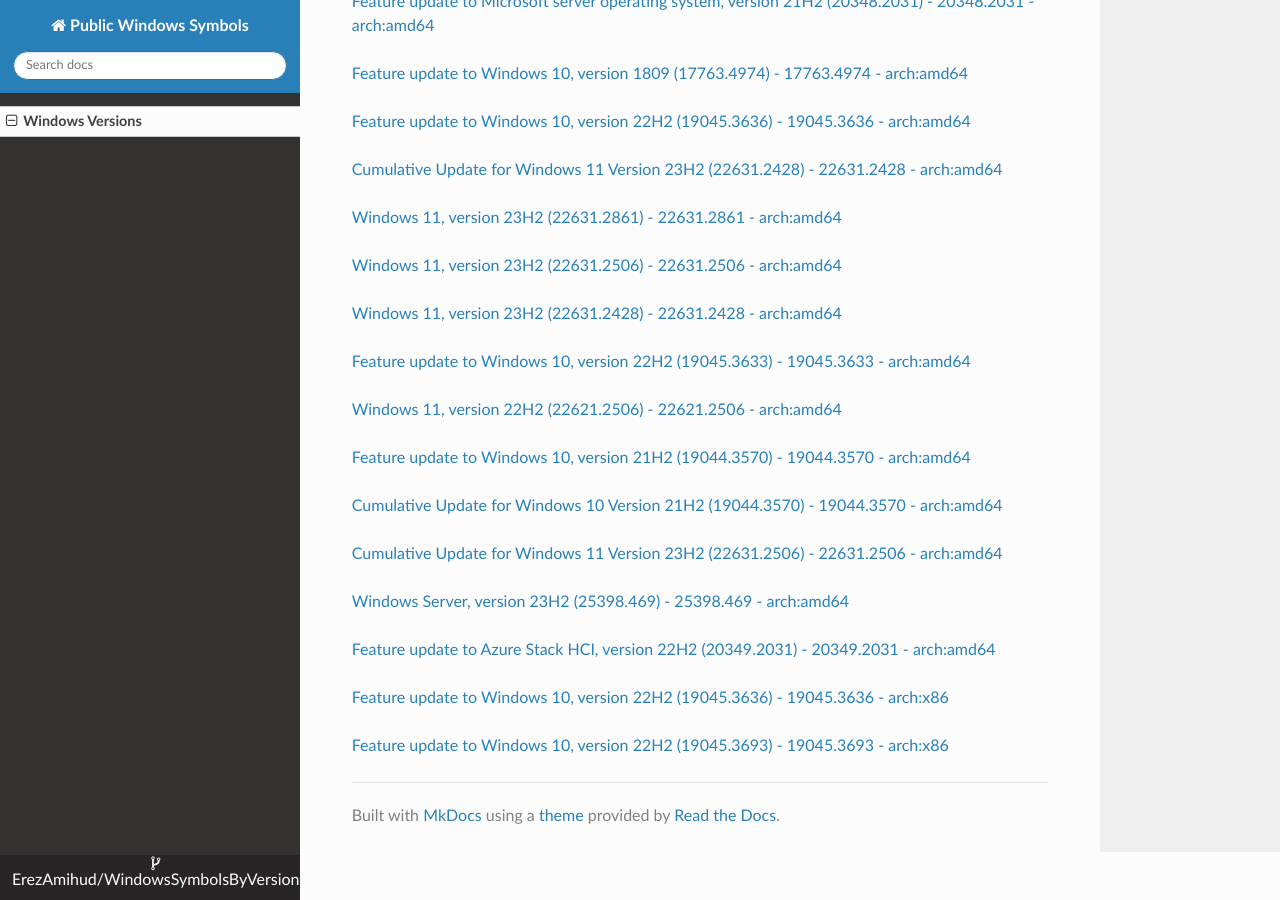
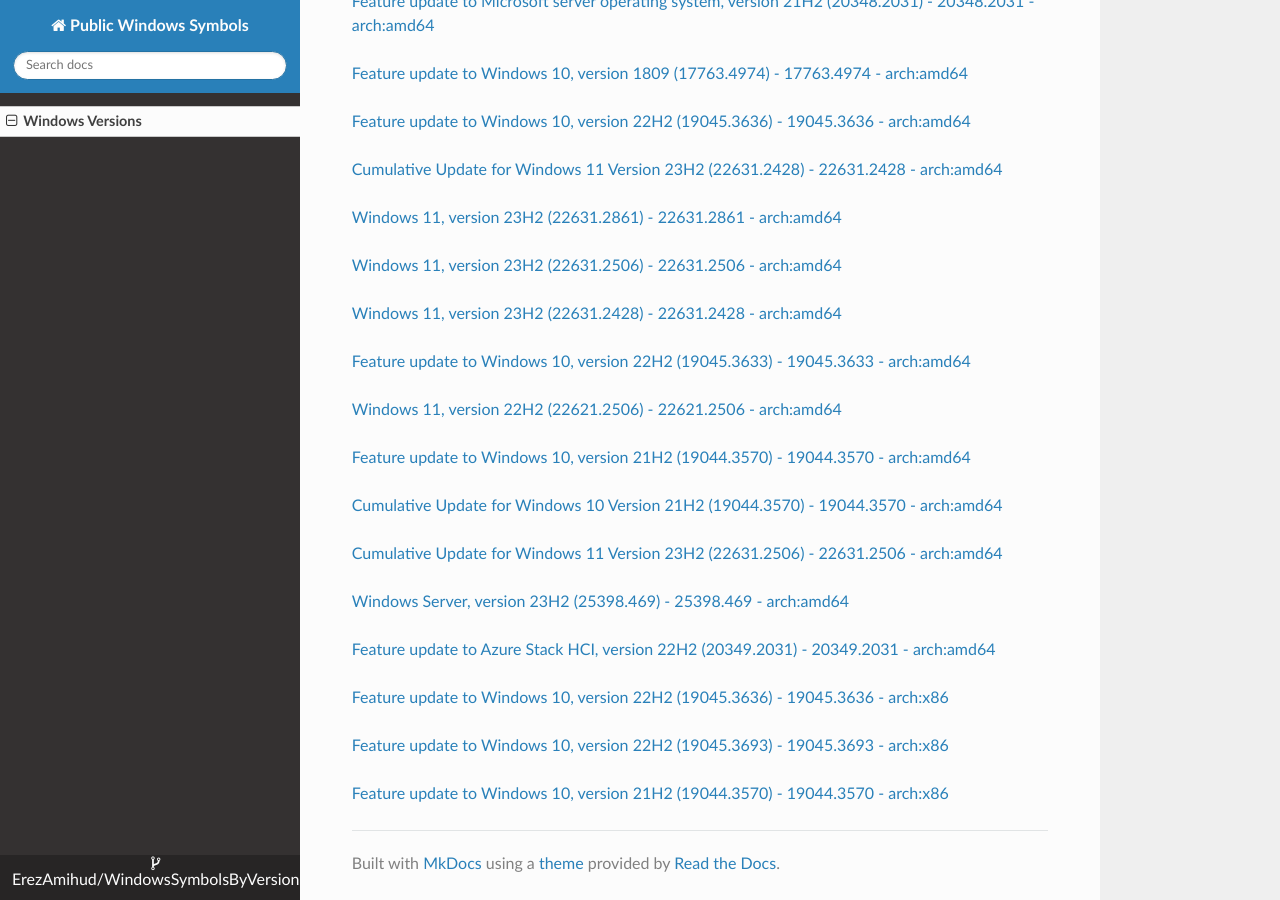
Before and after one commit to ErezAmihud/WindowsSymbolsByVersion, an MkDocs documentation site: the page built from docs/index.md, in a window 1280 px wide and 900 px high, scrolled down 22133 px. Built offline with MkDocs 1.6.1, drawn with Linux system fonts in a browser that asks for light colours; nearby versions of some CDN libraries.

Commit message:
Automated commit, add manifest for 427c43da-3ce5-4bb0-adff-a844d1ff8417

```diff
--- a/docs/index.md
+++ b/docs/index.md
@@ -1240,3 +1240,6 @@
 
 
 [Feature update to Windows 10, version 22H2 (19045.3693) - 19045.3693 - arch:x86](https://github.com/ErezAmihud/WindowsSymbolsByVersion/blob/main/manifests/1f4580cd-5bf1-4662-a723-f7dccf3bbb91.manifest)
+
+
+[Feature update to Windows 10, version 21H2 (19044.3570) - 19044.3570 - arch:x86](https://github.com/ErezAmihud/WindowsSymbolsByVersion/blob/main/manifests/427c43da-3ce5-4bb0-adff-a844d1ff8417.manifest)
```
Also changed, not shown: process_builds.json (+1 -1 lines), 1 other file.
